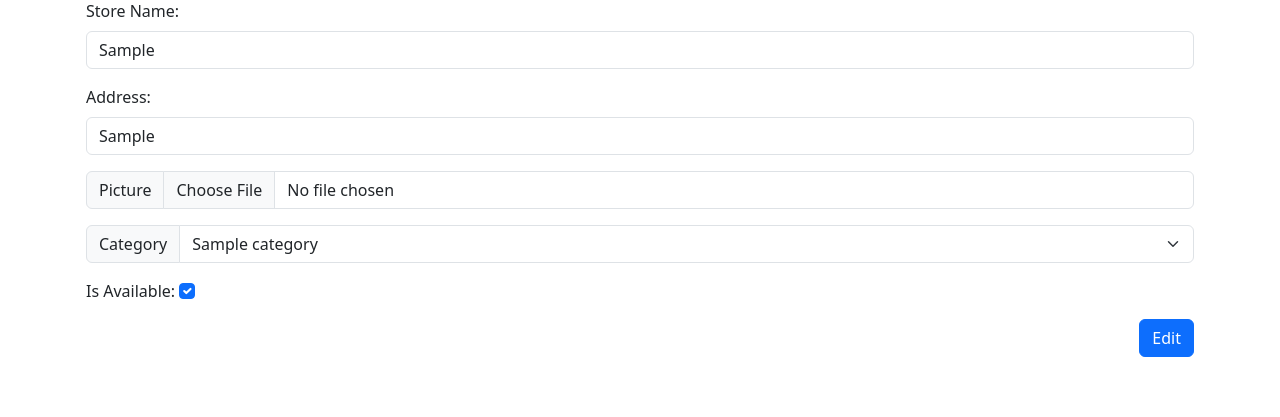
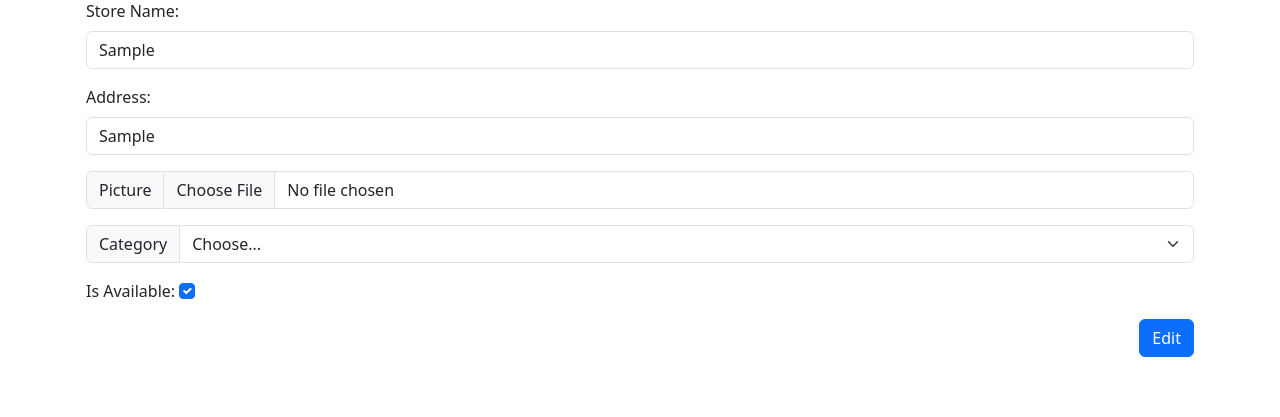
Before and after one commit to yaezzin/DeliveryApp, a Django app: template app/sajjang/templates/stores/store/edit.html in a window 1280 px wide. Shown: the part 75-492 px from the top of the page. Run offline with Django 4.2, Linux system fonts and the light colour scheme; the template is opened without the code that fills it: most values are stand-ins (such as "Sample title", 1, 10 or a date in 2020).

Commit message:
[REV] category handling logic

```diff
--- a/app/sajjang/templates/stores/store/edit.html
+++ b/app/sajjang/templates/stores/store/edit.html
@@ -24,9 +24,9 @@
             <label class="input-group-text" for="category">Category</label>
             <select class="form-select" name="category" id="category">
             <option selected>Choose...</option>
-            {% for category in categories %}
-            <option value="{{ category }}" {% if category == category %}selected{% endif %} >{{ category.name }}</option>
-            {% endfor %}
+                {% for category in categories %}
+                <option value="{{ category.id }}" {% if category.id == selected_category.id %}selected{% endif %} >{{ category.name }}</option>
+                {% endfor %}
             </select>
         </div>
         <div class="mb-3">
```
